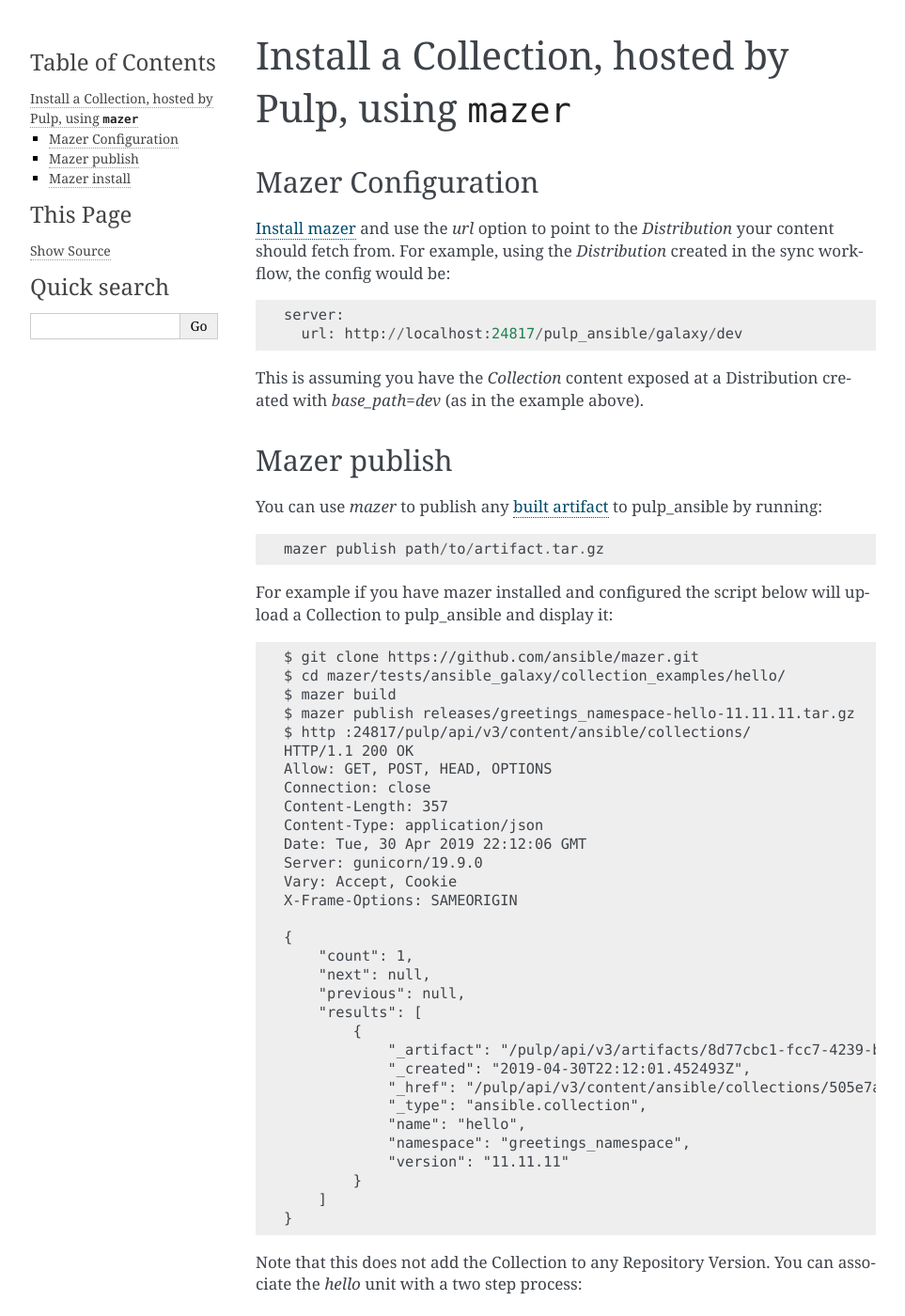
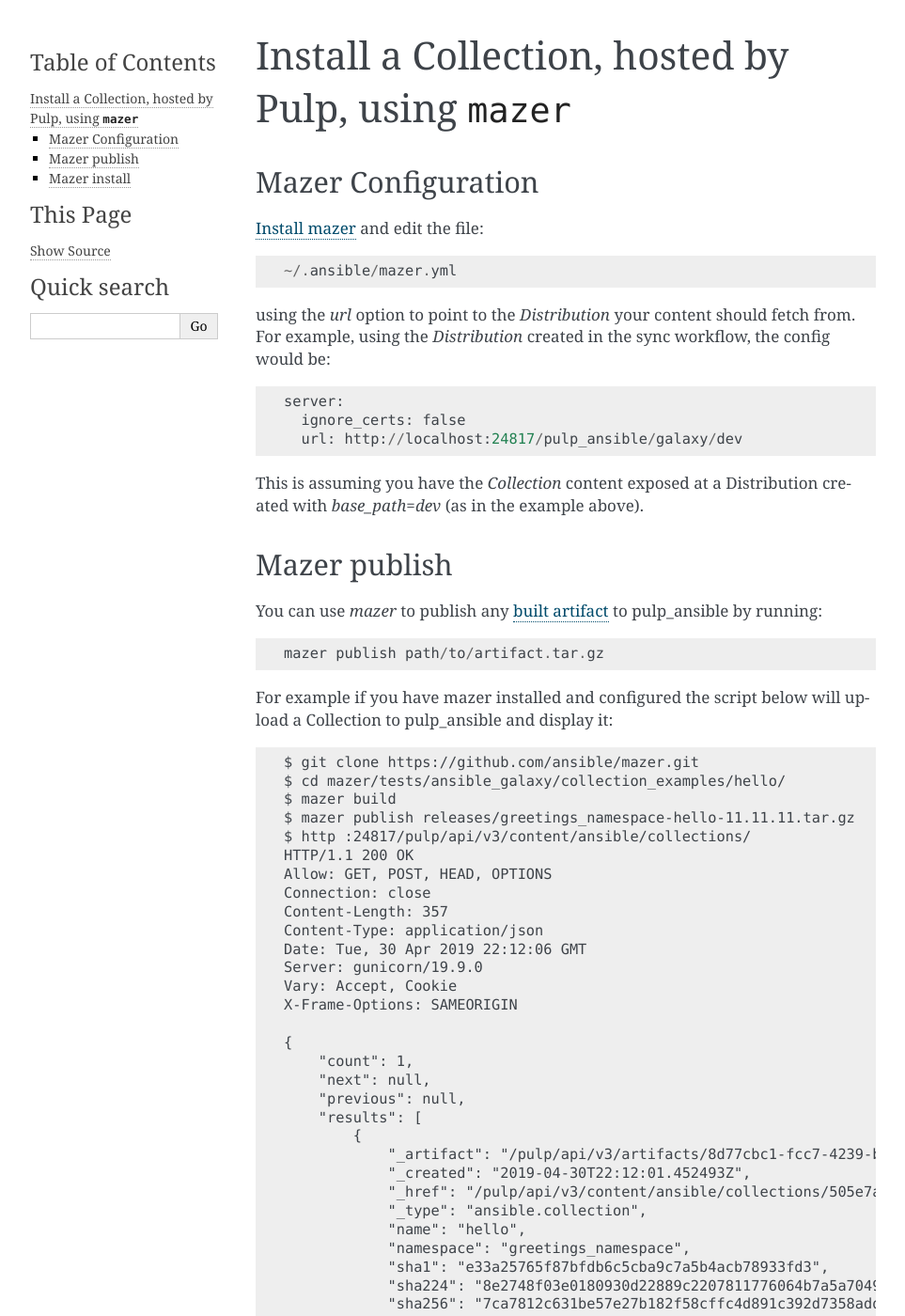
Before and after one commit to pulp/pulp_ansible, a Sphinx documentation site: the page built from docs/workflows/mazer-client.rst, in a window 1280 px wide and 1400 px high. Shown: the whole window at 94% size, without its empty margins (148-1111 px from the left). Built offline with Sphinx 7.4.7, drawn with Linux system fonts in a browser that asks for light colours; some of the changed text lies outside the part shown.

Commit message:
updating pulp_ansible docs
[noissue]

```diff
--- a/docs/workflows/mazer-client.rst
+++ b/docs/workflows/mazer-client.rst
@@ -8,10 +8,15 @@
 -------------------
 
 `Install mazer <https://galaxy.ansible.com/docs/mazer/install.html#latest-stable-release>`_ and
-use the `url` option to point to the `Distribution` your content should fetch from. For example,
+edit the file::
+
+    ~/.ansible/mazer.yml
+
+using the `url` option to point to the `Distribution` your content should fetch from. For example,
 using the `Distribution` created in the sync workflow, the config would be::
 
     server:
+      ignore_certs: false
       url: http://localhost:24817/pulp_ansible/galaxy/dev
 
 This is assuming you have the `Collection` content exposed at a Distribution created with
@@ -58,6 +63,11 @@
                 "_type": "ansible.collection",
                 "name": "hello",
                 "namespace": "greetings_namespace",
+                "sha1": "e33a25765f87bfdb6c5cba9c7a5b4acb78933fd3",
+                "sha224": "8e2748f03e0180930d22889c2207811776064b7a5a7049697c9e7d99",
+                "sha256": "7ca7812c631be57e27b182f58cffc4d891c392d7358add848894a8b1ef87a82a",
+                "sha384": "00fdd9bb38212072130d09b0602e47b0542dd39e364456cf7890c67245183638fe0f1fb8735a26749b5798228e4575ff",
+                "sha512": "edd1224d8b8276d36b2743b7ca41e51ac1eb217d095143240b6b4bd448804d70c916bb826b9d57c130cdc2c299c8b46a55cfdffef11f2483016bc85a07a8ef0c",
                 "version": "11.11.11"
             }
         ]
--- a/docs/workflows/upload-collection.rst
+++ b/docs/workflows/upload-collection.rst
@@ -1,5 +1,5 @@
-Upload Content
-==============
+Upload Collection
+=================
 
 Upload a Collection via the REST API
 ------------------------------------
--- a/docs/workflows/upload-role.rst
+++ b/docs/workflows/upload-role.rst
@@ -39,7 +39,13 @@
 Response::
 
     {
+        "_artifact": "/pulp/api/v3/artifacts/c4f518e5-0f98-41fa-8c64-a363159f3193/",
+        "_created": "2019-07-26T13:41:33.691481Z",
         "_href": "/pulp/api/v3/content/ansible/roles/b059a742-1d5d-452d-8085-856844b70f1a/",
+        "_type": "ansible.role",
+        "name": "postgresql",
+        "namespace": "pulp",
+        "version": "0.0.1"
     }
 
 
```
Also changed, not shown: docs/workflows/distribution.rst (+16 -3 lines), docs/workflows/sync-collection.rst (+14 -1 lines), 1 other file.
